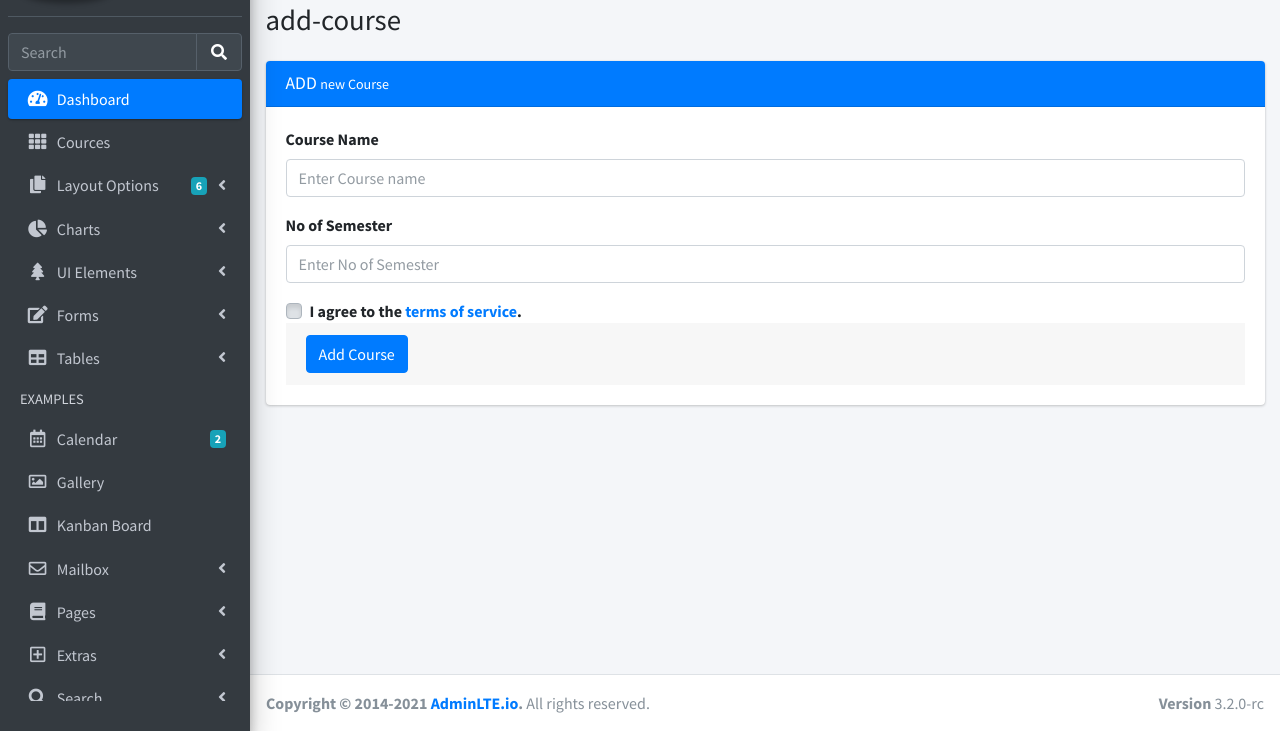
After one commit to SavanSutariya/StudentProgressTracker, a Django app: page /college/course/addcourse/ in a window 1280 px wide. The commit adds this page. Shown: the part 69-800 px from the top of the page. Run offline with Django 3.2, Linux system fonts and the light colour scheme; some libraries are stand-ins or nearby versions.

Commit message:
Add Course With issue

```diff
--- a/college/adminViews.py
+++ b/college/adminViews.py
@@ -1,3 +1,4 @@
+from io import SEEK_END
 from django.http import request
 from django.shortcuts import HttpResponse,redirect,render
 from django.contrib.auth.decorators import login_required
@@ -34,8 +35,6 @@ def add_subject(request,pk):
     if request.method == "POST":
         subject_code =  request.POST.get('subject_code')
         subject_name =  request.POST.get('subject_name')
-        #subject_types =  request.POST.get('subject_types')
-        #semesters =  request.POST.get('semester')
         sub_type =  SubjectType.objects.get(id = request.POST.get('subject_types'))
         semester =  Semester.objects.get(id = request.POST.get('semester'))
 
@@ -54,11 +53,40 @@ def add_subject(request,pk):
             print('Added successfully')
             return redirect('subjects-list',pk)
 
-        #print(subject_code,subject_name,subject_types,semesters)
-
     context = {
         'subject_type' : subject_type,
         'semesters_list' : semesters_list
     }
 
     return render(request, "college/add_subject.html",context)
+
+def add_course(request):
+
+
+    if request.method == 'POST':
+        course_name =  request.POST.get('course_name')
+        college = request.user.college
+
+
+        semester = request.POST.get('NoOfSem')
+        print(course_name,semester)
+
+        for i in range(1,int(semester)+1):
+                i+1
+                print(i)
+        '''course = Course(
+                name = course_name,
+                college = college
+
+            )
+        course.save()
+
+        semester = Semester(
+            for i in range(semester):
+                i+1
+
+            )
+        semester.save()'''
+
+
+    return render(request, "college/add_course.html")
--- /dev/null
+++ b/college/templates/college/add_course.html
@@ -0,0 +1,50 @@
+{% extends 'college/base.html' %}
+{% load static %}
+{% block content %}
+<section class="content">
+    <div class="container-fluid">
+      <div class="row">
+        <!-- left column -->
+        <div class="col-md-12">
+          <!-- jquery validation -->
+          <div class="card card-primary">
+            <div class="card-header">
+              <h3 class="card-title">ADD <small>new Course</small></h3>
+            </div>
+            <!-- /.card-header -->
+            <!-- form start -->
+            <form id="quickForm" method="post">
+              {% csrf_token %}
+              <div class="card-body">
+                <div class="form-group">
+                  <label for="exampleInputEmail1">Course Name</label>
+                  <input type="text" name="course_name" class="form-control"  placeholder="Enter Course name" required>
+                </div>
+                <div class="form-group">
+                  <label for="exampleInputEmail1">No of Semester</label>
+                  <input type="text" name="NoOfSem" class="form-control"  placeholder="Enter No of Semester" required>
+                </div>
+                  <div class="form-group mb-0">
+                    <div class="custom-control custom-checkbox">
+                      <input type="checkbox" name="terms" class="custom-control-input" id="exampleCheck1" required>
+                      <label class="custom-control-label" for="exampleCheck1">I agree to the <a href="#">terms of service</a>.</label>
+                    </div>
+                  </div>
+              <!-- /.card-body -->
+              <div class="card-footer">
+                <button type="submit" class="btn btn-primary">Add Course</button>
+              </div>
+            </form>
+          </div>
+          <!-- /.card -->
+          </div>
+        <!--/.col (left) -->
+        <!-- right column -->
+        <!--/.col (right) -->
+      </div>
+      <!-- /.row -->
+    </div><!-- /.container-fluid -->
+  </section>
+
+<!-- ./wrapper -->
+{% endblock content %}
--- a/college/templates/college/courses_list.html
+++ b/college/templates/college/courses_list.html
@@ -31,7 +31,7 @@ Courses
                             Course Name
                         </th>
                         <th style="width: 20%" class="project-actions text-right">
-                            <a class="btn btn-primary btn-sm" href="#">
+                            <a class="btn btn-primary btn-sm" href="{% url 'add-course' %}">
                                 <i class="fas fa-plus">
                                 </i>
                                 New
--- a/college/urls.py
+++ b/college/urls.py
@@ -6,5 +6,6 @@ urlpatterns = [
     path('' ,Home, name="college-home"),
     path('course/<int:pk>/',subjects_list, name="subjects-list"),
     path('courses/',Course_list, name="college-course-list"),
-    path('course/addsubject/<int:pk>',add_subject,name="add-subject")
+    path('course/addsubject/<int:pk>',add_subject,name="add-subject"),
+    path('course/addcourse/',add_course,name="add-course")
 ]
```
Also changed, not shown: db.sqlite3.
